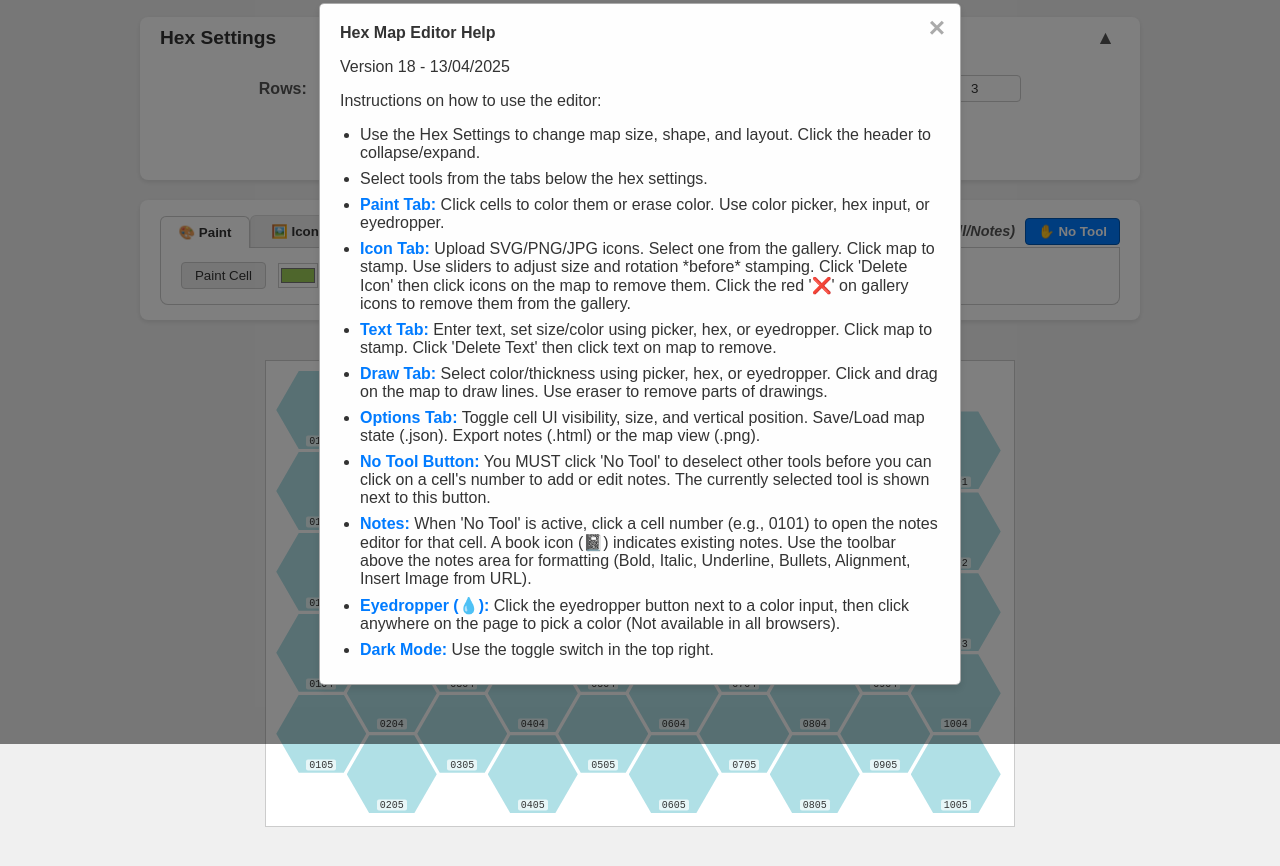
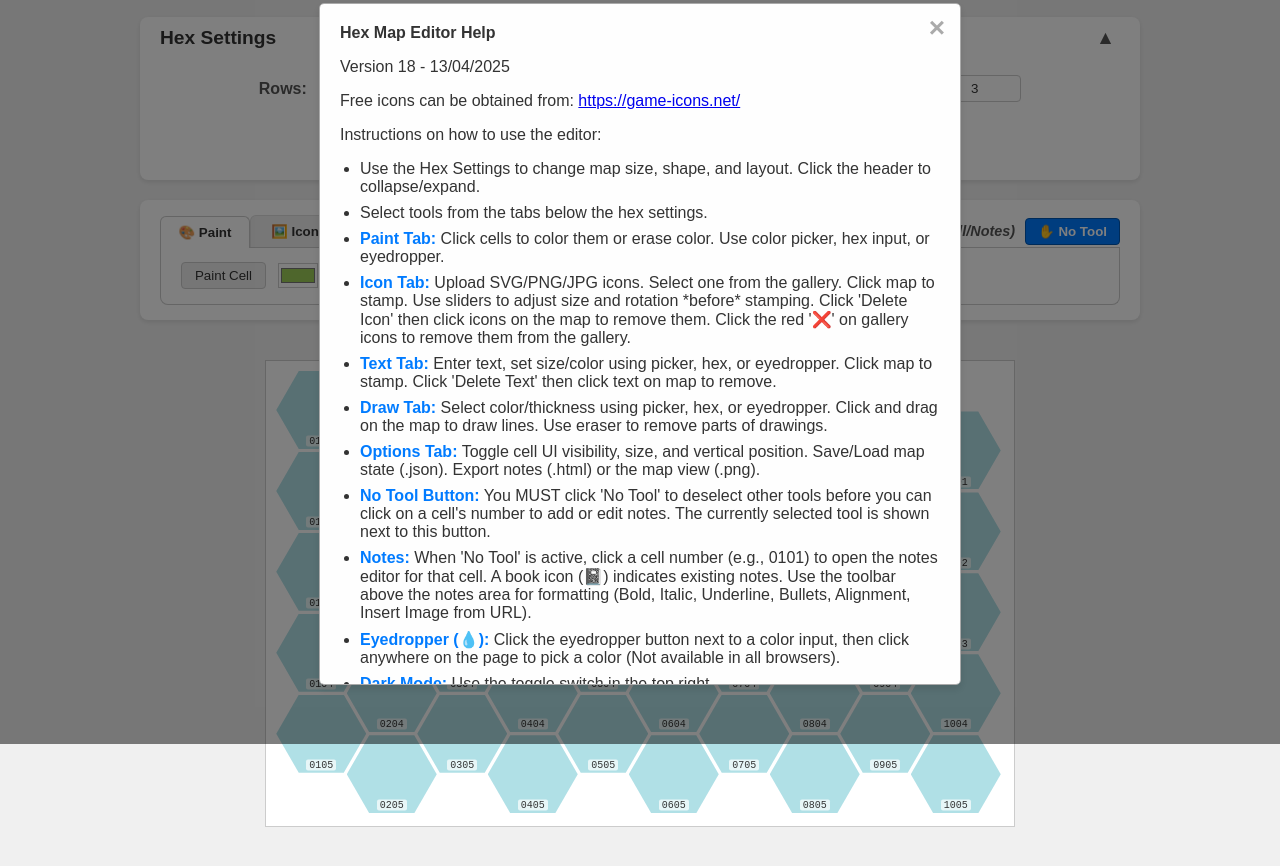
Before and after one commit to Andrewdm90/hexmap, a plain HTML site: page index.html in a window 1280 px wide. Both pictures are taken after a click on the button "Help". Shown: the part 56-922 px from the top of the page. Drawn offline with Linux system fonts and the light colour scheme.

Commit message:
Add a link to free icons to help menu

```diff
--- a/index.html
+++ b/index.html
@@ -211,6 +211,7 @@
             <span class="close-button" id="help-modal-close">×</span>
             <h4>Hex Map Editor Help</h4>
             <p>Version 18 - 13/04/2025</p>
+            <p>Free icons can be obtained from: <a href="https://game-icons.net/">https://game-icons.net/</a></p>
             <p>Instructions on how to use the editor:</p>
             <ul>
                 <li>Use the Hex Settings to change map size, shape, and layout. Click the header to collapse/expand.</li>
```
